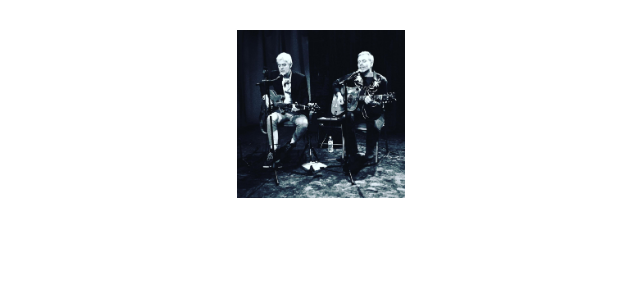
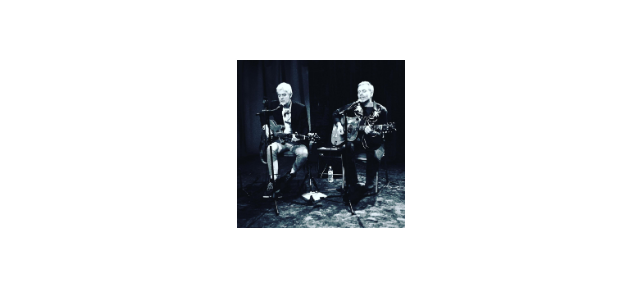
Before and after one commit to dawaltconley/rob, a Jekyll site: the page built from index.html, in a window 1280 px wide. Shown: the top 300 px of the page, without its empty margins (319-959 px from the left). Built offline with Jekyll 4.4.1, drawn with Linux system fonts in a browser that asks for light colours.

Commit message:
increased vertical padding for main sections

```diff
--- a/_includes/project.html
+++ b/_includes/project.html
@@ -5,7 +5,7 @@
 {% capture image %}{{ site.baseurl }}/{{ site.prose.media }}/{{ include.project.image }}{% endcapture %}
 {% assign bg_img = include.project.slug | append: '-img' %}
 
-<div id="{{ include.project.slug }}" class="stretch content-padding target-display {{ bg_img }} {% if include.hidden %}hidden{% endif %}">
+<div id="{{ include.project.slug }}" class="stretch l-padding-v target-display {{ bg_img }} {% if include.hidden %}hidden{% endif %}">
 
   <div class="laptop-columns v-rhythm">
 
--- a/css/main.scss
+++ b/css/main.scss
@@ -48,6 +48,7 @@ $margins: (
 $paddings: (
     "content":  $spacing-unit,
     "xs":       10px,
+    "l":        60px,
 );
 
 $borders: (
--- a/index.html
+++ b/index.html
@@ -15,7 +15,7 @@ layout: default
 
 </div>
 
-<div id="project-links" class="content-padding-v text-center font-0">
+<div id="project-links" class="l-padding-v text-center font-0">
 
   {% for project in projects_list %}
     <a href="#{{ project.slug }}" class="subtle-icon inline-col-1 container hover">
```
